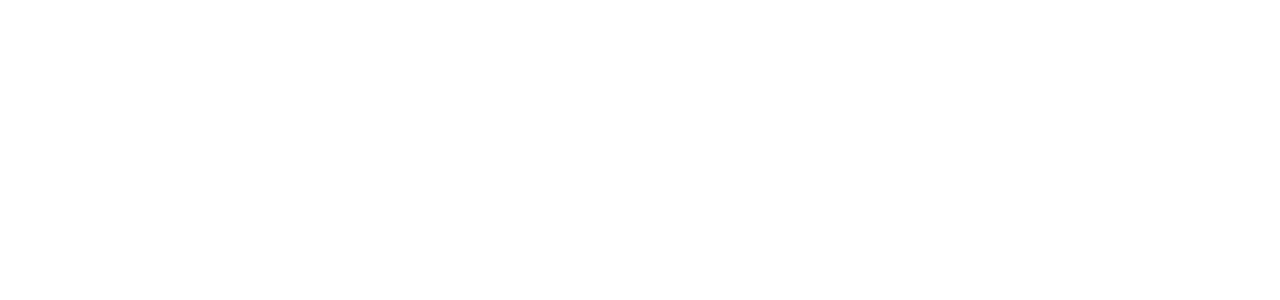
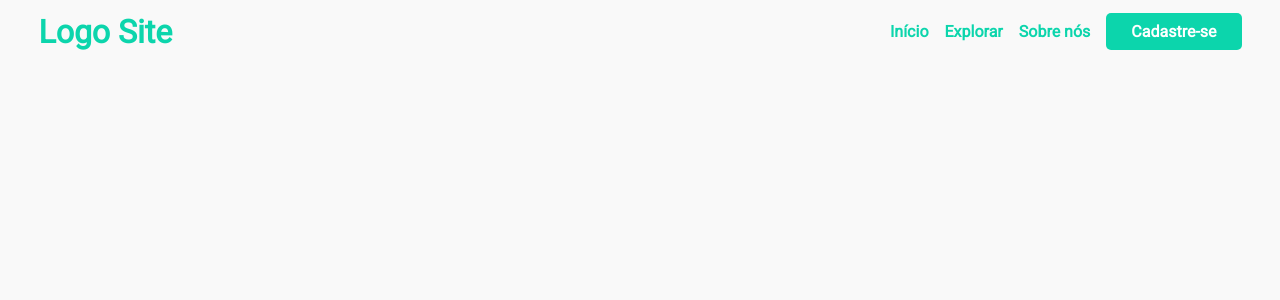
Before and after one commit to AnaLeticia03/ProjetoTrabalho, a PHP site: page / in a window 1280 px wide. Before the commit the part shown is empty. Shown: the top 300 px of the page. Run offline with PHP 8.4, Linux system fonts and the light colour scheme.

Commit message:
início do cabeçalho

```diff
--- a/Index.php
+++ b/Index.php
@@ -8,6 +8,26 @@
     <title>CADASTRO</title>
 </head>
 <body>
+    <header>
+        <h1 class="logo">
+            Logo Site
+        </h1>
+        <nav>
+            <ul>
+                <li>
+                    <a href="#">Início</a>
+                </li>
+                <li>
+                    <a href="#">Explorar</a>
+                </li>
+                <li>
+                    <a href="#">Sobre nós</a>
+                </li>
+            </ul>
+        </nav>
+        <a class="btn" href="#"> Cadastre-se</a>
+
+    </header>
 
 </body>
 </html>
--- a/Styles/geral.css
+++ b/Styles/geral.css
@@ -8,3 +8,51 @@
     font-family: 'Roboto', sans-serif;
 
 }
+body{
+    background-color: #F9F9F9;
+}
+a{
+    text-decoration: none;
+
+}
+
+header{
+
+    display: flex;
+    justify-content: flex-end;
+    align-items: center;
+    color: #0CD5AC;
+    font-weight: bold;
+
+}
+.logo{
+    margin-right: auto;
+    padding: 1% 3%;
+}
+
+ul{
+    list-style: none;
+    margin: 0 1rem;
+    color: #0CD5AC;
+    display: flex;
+    gap: 1rem;
+
+}
+
+ul li a{
+    color: #0CD5AC;
+
+
+}
+.btn{
+    padding: 9px 25px;
+    background-color: #0CD5AC;
+    border-radius: 5px;
+    margin-right: 3%;
+    cursor: pointer;
+    color: white;
+}
+.btn:hover{
+     background-color: #0cd5ad4f;
+
+}
```
